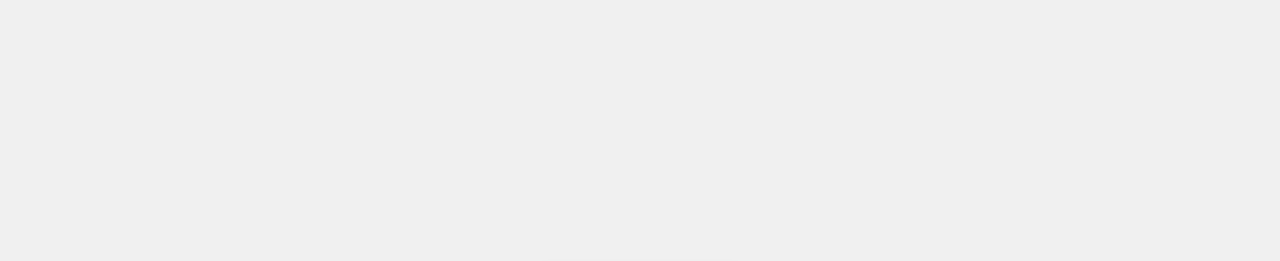
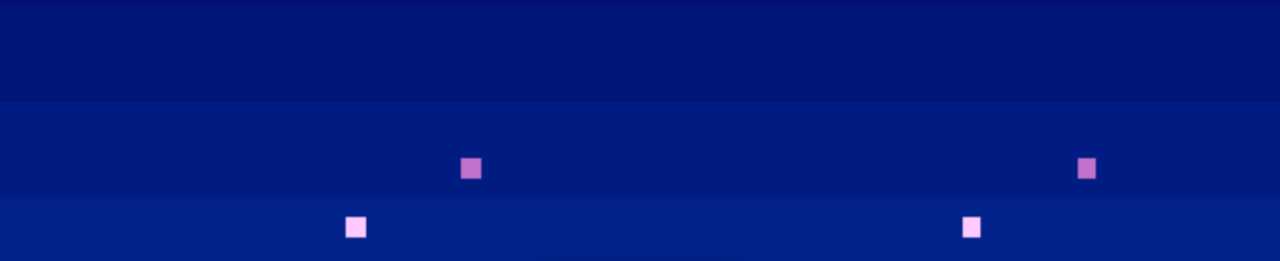
Before and after one commit to xzbc/tapapp, a plain HTML site: page index.html in a window 1280 px wide. Shown: the top 261 px of the page. Drawn offline with Linux system fonts and the light colour scheme.

Commit message:
Update style.css

```diff
--- a/style.css
+++ b/style.css
@@ -49,3 +49,12 @@ h1 {
 #clickerImage:active {
     transform: scale(0.95); /* Эффект уменьшения при нажатии */
 }
+body {
+    margin: 0;
+    padding: 0;
+    background-image: url('img/background.gif'); /* Укажи путь к твоему GIF */
+    background-size: cover; /* Масштабирует фон так, чтобы он заполнил весь экран */
+    background-position: center; /* Центрирует фон */
+    background-repeat: no-repeat; /* Изображение не повторяется */
+    background-attachment: fixed; /* Фон остаётся на месте при прокрутке */
+}
```
